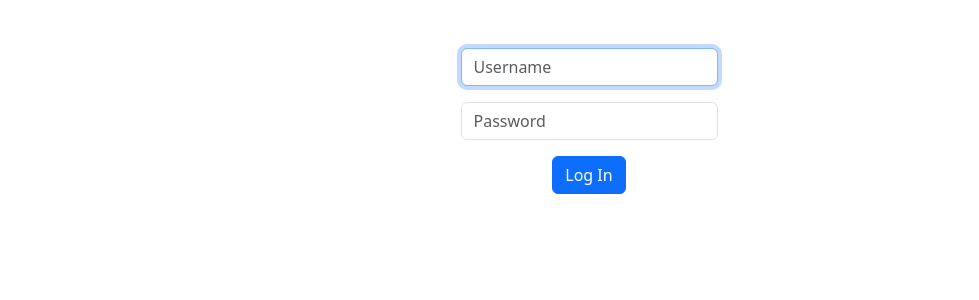
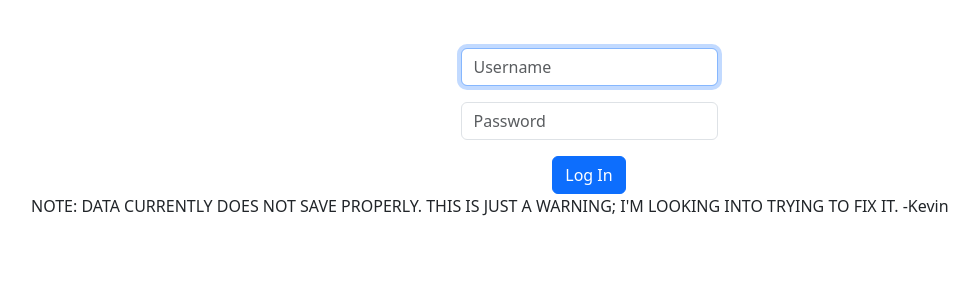
Before and after one commit to KevinDykstra4/CS50-Final-Project, a Flask app: page /login in a window 1280 px wide. Shown: the part 60-360 px from the top of the page, without its empty margins (51-1030 px from the left). Run offline with Flask 3, Linux system fonts and the light colour scheme; some libraries are stand-ins or nearby versions.

Commit message:
Adding error message saying database does not work

```diff
--- a/templates/login.html
+++ b/templates/login.html
@@ -15,6 +15,6 @@
     <div class="text-center">
         <button class="btn btn-primary" type="submit">Log In</button>
     </div>
-
+    <p>NOTE: DATA CURRENTLY DOES NOT SAVE PROPERLY. THIS IS JUST A WARNING; I'M LOOKING INTO TRYING TO FIX IT. -Kevin</p>
 </form>
 {% endblock %}
```
